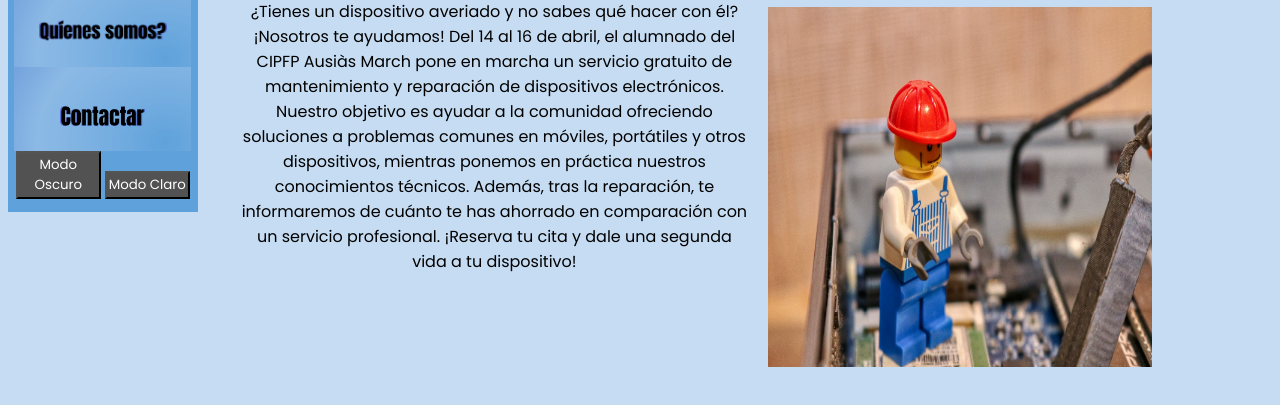
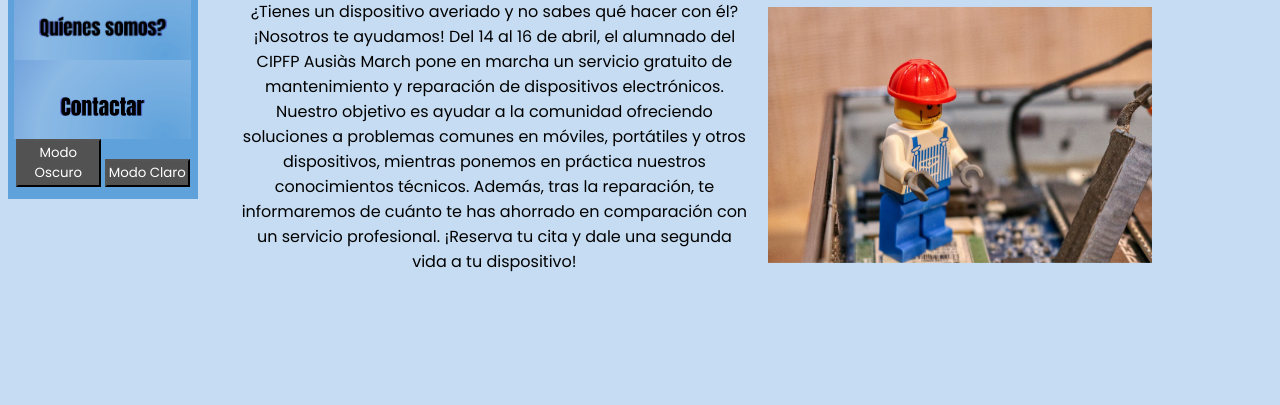
Before and after one commit to ausiastechfix/web, a plain HTML site: page index.html in a window 1280 px wide. Shown: the part 329-734 px from the top of the page. Drawn offline with Linux system fonts and the light colour scheme.

Commit message:
2 arreglos
-Imágenes ya no se estiran cuando están en el contenido de la página (la de Lego se estiraba)
-Aumentado el tamaño de la zona de clic del menú

```diff
--- a/index.html
+++ b/index.html
@@ -61,9 +61,10 @@
 	<h2 class="unselectable" style="text-align: center; font-family: Anton ; font-size: 150%; font-weight: normal;"><!--═══ Menú ═══--><img  id="toggleable6" class=menuicon src="menuL.png"></h2>
 	<ul id="menu-box" style="display: table-row;">
 		<div id="toggleable12">
-	<div class=menuitem><br><a class="aa" id="menu-box" href="index.html"><img style="width: 90% ; height: 90%;" src="hometext.png"></a></div>
-	<div class=menuitem><br><a class="aa" id="menu-box" href="info.html"><img style="width: 90% ; height: 90%;" src="questtext.png"></a></div>
-	<div class=menuitem><br><a class="aa" id="menu-box" href="form.html"><img style="width: 60% ; height: 60%;" src="conttext.png"></a></div>
+
+	<div onclick="location.href='index.html';" style="cursor:pointer;" class=menuitem><br><img style="width: 90% ; height: 90%;" src="hometext.png"></a></div>
+	<div onclick="location.href='info.html';" style="cursor:pointer;" class=menuitem><br><img style="width: 90% ; height: 90%;" src="questtext.png"></a></div>
+	<div onclick="location.href='form.html';" style="cursor:pointer;" class=menuitem><br><img style="width: 60% ; height: 60%;" src="conttext.png"></a></div>
 	<div><button style="display: inline;" onclick="darktoggle(1)">Modo Oscuro</button>
 	<button style="display: inline;" id="themebutton" onclick="loadScript('light.js')">Modo Claro</button></div>
 
@@ -89,7 +90,7 @@
 Nuestro objetivo es ayudar a la comunidad ofreciendo soluciones a problemas comunes en móviles, portátiles y otros dispositivos, mientras ponemos en práctica nuestros conocimientos técnicos. Además, tras la reparación, te informaremos de cuánto te has ahorrado en comparación con un servicio profesional.
  ¡Reserva tu cita y dale una segunda vida a tu dispositivo!
 			</p>
-<div><img src="legofig.jpg" style="background-size: auto; float: right; position: absolute; height: 45%; width: 30%; right: 10%; top: 42% ;" ></div>
+<div><img src="legofig.jpg" style="background-size: 10%; float: right; position: absolute; max-height: 45%; max-width: 30%; right: 10%; top: 42% ;" ></div>
 
 	</div>
 
--- a/styles.css
+++ b/styles.css
@@ -229,6 +229,9 @@ margin-right: 10px;
 		text-align: center;
 		/*padding: 2% 8% 2% 8%;*/
 		font-family: anton;
+		display: block;
+		width: 100%;
+		height: 100%;
 	}
 	.ad{
 		color: #FFFFFF;
```
Also changed, not shown: form.html (+4 -4 lines), info.html (+3 -3 lines).
